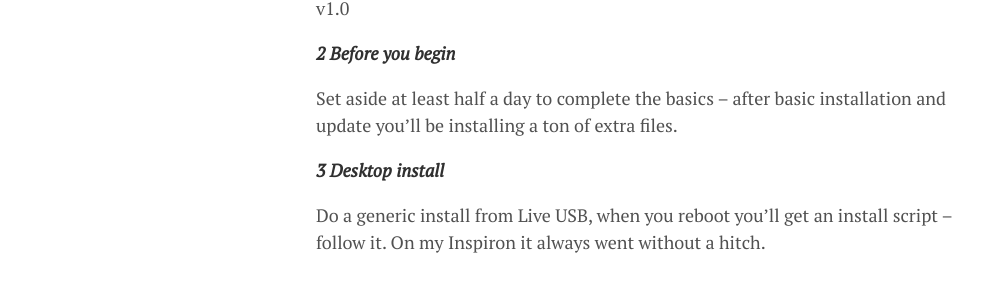
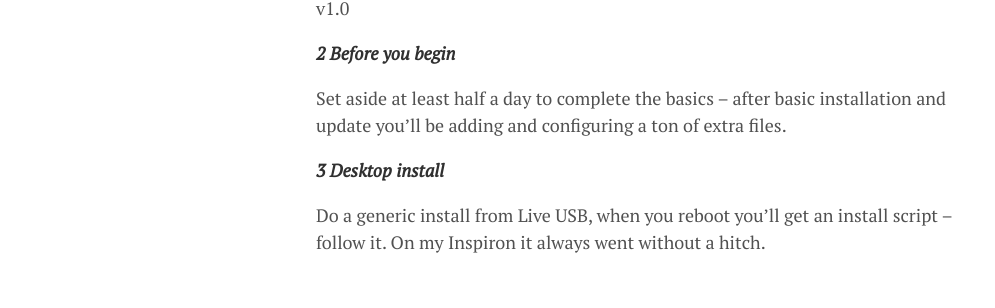
Before and after one commit to lgeurts/lgeurts.github.io, a Jekyll site: the page built from _posts/2017-07-11-bunsenlabs-linux-setup-notes-for dell-inspiron-6000.md, in a window 1280 px wide. Shown: the part 1096-1404 px from the top of the page, without its empty margins (0-995 px from the left). Built offline with Jekyll 4.4.1, drawn with Linux system fonts in a browser that asks for light colours; nearby versions of some CDN libraries; comment, search, counter and statistics services are not loaded.

Commit message:
Update 2017-07-11-bunsenlabs-linux-setup-notes-for dell-inspiron-6000.md

```diff
--- a/_posts/2017-07-11-bunsenlabs-linux-setup-notes-for dell-inspiron-6000.md
+++ b/_posts/2017-07-11-bunsenlabs-linux-setup-notes-for dell-inspiron-6000.md
@@ -22,7 +22,7 @@ v1.0
 
 ***2 Before you begin***
 
-Set aside at least half a day to complete the basics – after basic installation and update you'll be installing a ton of extra files.
+Set aside at least half a day to complete the basics – after basic installation and update you'll be adding and configuring a ton of extra files.
 
 ***3 Desktop install***
 
```
